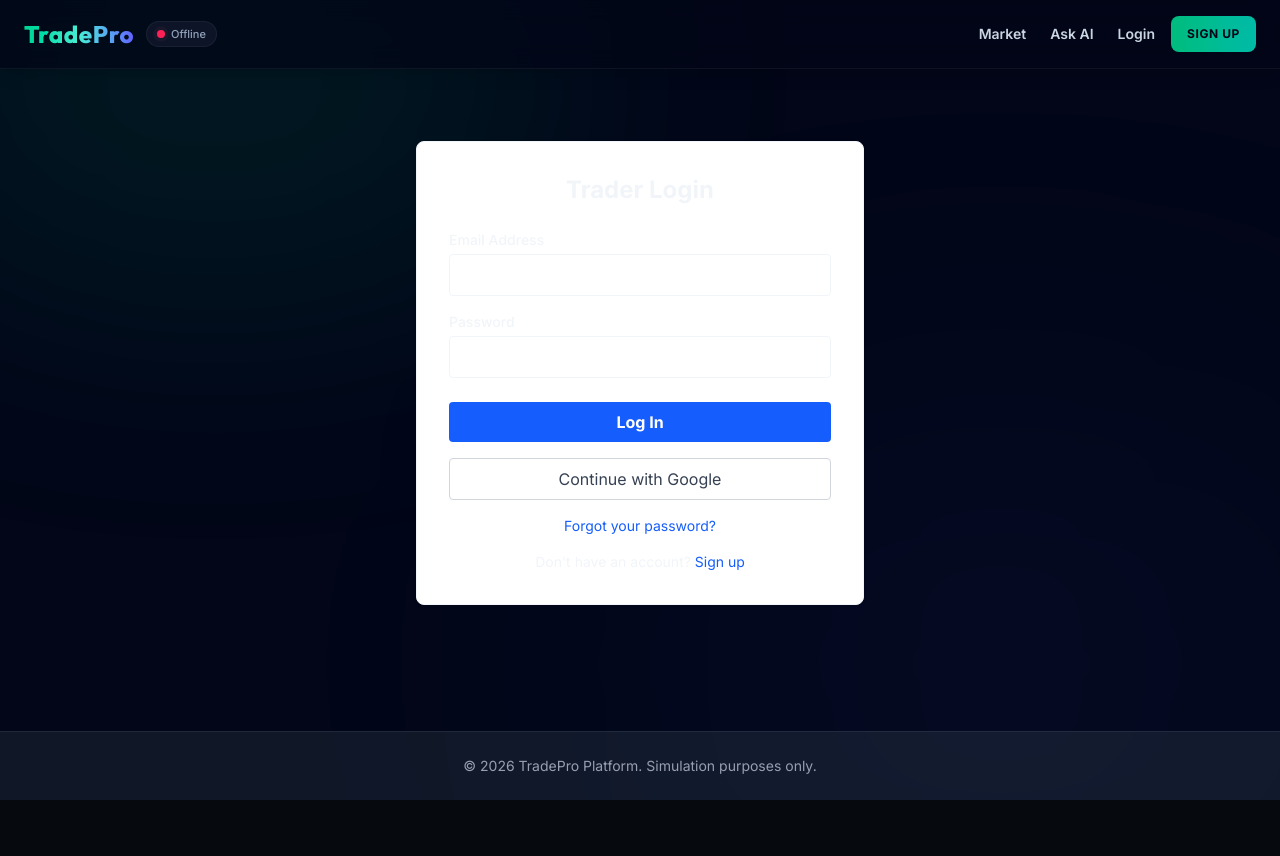
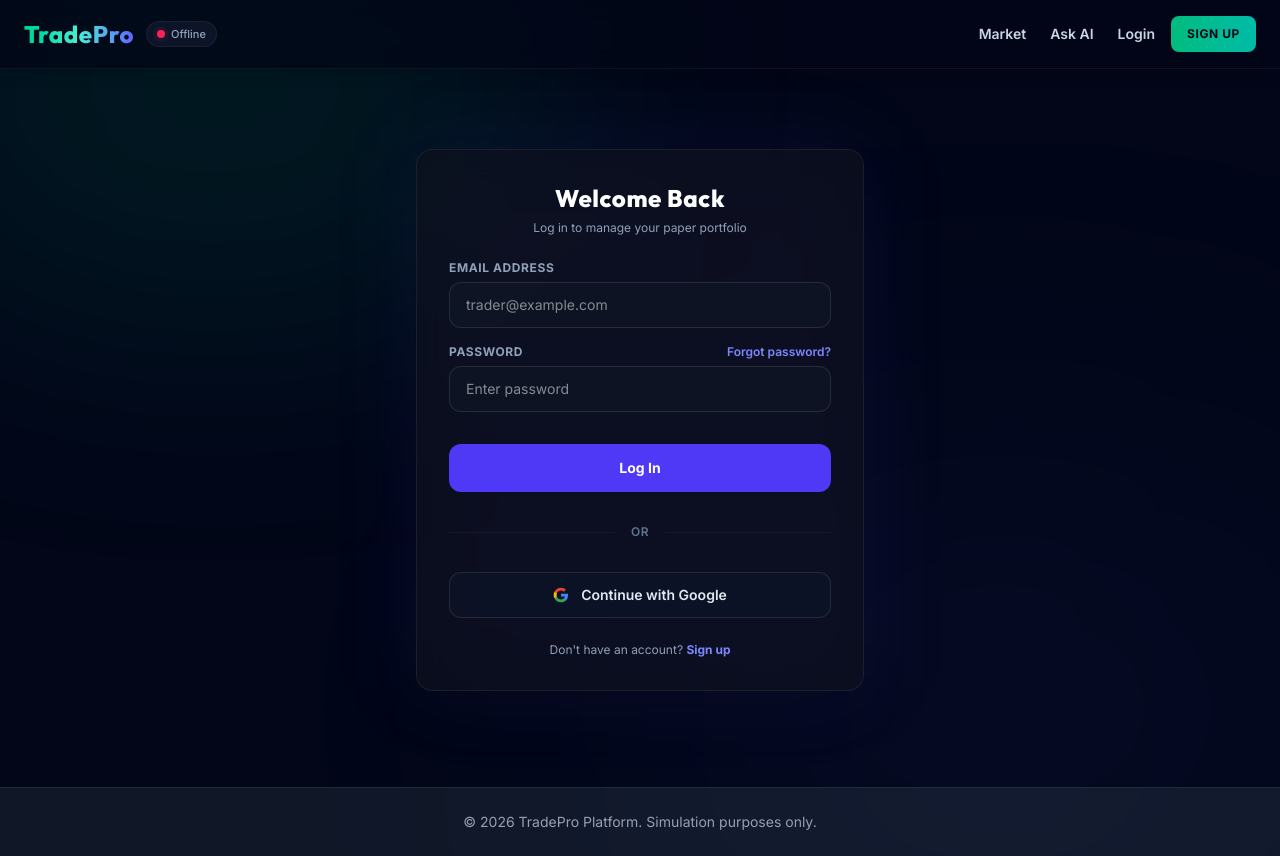
Before and after one commit to YAGNESHWAR95/Stock-Trading-Simulation, a React (Vite) app in the folder frontend/: page /login in a window 1280 px wide. Before the commit the page ends 800 px from the top, so only its background shows below. Built offline with nearby package versions, Linux system fonts and the light colour scheme; no server answers.

Commit message:
style: elevate home, login, and registration layouts with premium glass aesthetics

```diff
--- a/frontend/src/components/Home.jsx
+++ b/frontend/src/components/Home.jsx
@@ -5,30 +5,93 @@ export default function Home() {
   const { isAuthenticated } = useAuth();
 
   return (
-    <div className="min-h-[70vh] flex flex-col items-center justify-center text-center px-4 py-8 sm:px-6">
-      <h1 className="text-4xl sm:text-5xl font-extrabold text-gray-900 mb-6 leading-tight max-w-4xl">
-        Master the Markets with <span className="text-green-500">TradePro</span>
+    <div className="relative min-h-[80vh] flex flex-col items-center justify-center text-center px-4 py-12">
+
+      {/* Visual Accent Glow Backdrops */}
+      <div className="absolute top-1/2 left-1/2 -translate-x-1/2 -translate-y-1/2 -z-10 w-[70%] h-[70%] bg-indigo-500/5 rounded-full blur-[100px] pointer-events-none" />
+
+      {/* Main Container Workspace */}
+      <div className="max-w-4xl mx-auto space-y-8 relative z-10">
+
+        {/* Main Hero Header Title */}
+        <div className="space-y-4">
+          <span className="inline-flex items-center gap-1.5 bg-indigo-500/10 border border-indigo-500/20 text-indigo-300 font-bold text-xs uppercase tracking-widest px-4 py-1.5 rounded-full">
+            Simulated Paper Exchange
+          </span>
+          <h1 className="text-4xl sm:text-6xl font-display font-black text-white leading-tight tracking-tight">
+            Master the Markets with{" "}
+            <span className="bg-gradient-to-r from-emerald-400 via-teal-300 to-indigo-500 bg-clip-text text-transparent drop-shadow-sm font-black">
+              TradePro
+            </span>
           </h1>
-      <p className="text-base sm:text-xl text-gray-600 mb-8 max-w-2xl mx-auto">
-        Experience real-time virtual trading. Get $10,000 in demo cash when you sign up and test your strategies risk-free.
+          <p className="text-base sm:text-lg text-slate-400 max-w-2xl mx-auto font-medium leading-relaxed">
+            Experience real-time virtual trading. Get $100,000 in demo cash when you sign up and test your financial strategies risk-free on real live fluctuations.
           </p>
+        </div>
 
-      <div className="flex w-full flex-col items-center justify-center gap-4 sm:flex-row">
+        {/* Dynamic Navigation Action Hub */}
+        <div className="flex flex-col sm:flex-row items-center justify-center gap-4 w-full max-w-md mx-auto pt-4">
           {isAuthenticated ? (
-          <Link to="/market" className="w-full sm:w-auto bg-green-600 text-white px-8 py-3 rounded-lg font-bold text-lg hover:bg-green-700 transition">
-            Enter Market
+            <Link
+              to="/market"
+              className="w-full sm:w-auto bg-gradient-to-r from-emerald-500 to-teal-500 text-slate-950 px-8 py-3.5 rounded-xl font-bold text-base hover:shadow-[0_0_20px_rgba(16,185,129,0.3)] hover:scale-[1.02] transition duration-200 text-center cursor-pointer"
+            >
+              Enter Market Board
             </Link>
           ) : (
             <>
-            <Link to="/register" className="w-full sm:w-auto bg-green-600 text-white px-8 py-3 rounded-lg font-bold text-lg hover:bg-green-700 transition">
+              <Link
+                to="/register"
+                className="w-full sm:w-auto bg-gradient-to-r from-indigo-500 to-purple-600 text-white px-8 py-3.5 rounded-xl font-bold text-base hover:shadow-[0_0_20px_rgba(99,102,241,0.3)] hover:scale-[1.02] transition duration-200 text-center cursor-pointer"
+              >
                 Start Trading Now
               </Link>
-            <Link to="/login" className="w-full sm:w-auto bg-white text-gray-900 border border-gray-300 px-8 py-3 rounded-lg font-bold text-lg hover:bg-gray-50 transition">
+              <Link
+                to="/login"
+                className="w-full sm:w-auto bg-slate-900/50 hover:bg-slate-900 border border-white/10 text-slate-200 hover:text-white px-8 py-3.5 rounded-xl font-bold text-base transition duration-200 text-center cursor-pointer"
+              >
                 Log In
               </Link>
             </>
           )}
         </div>
+
+        {/* Feature Cards Grid (Neat and Clean) */}
+        <div className="grid grid-cols-1 sm:grid-cols-3 gap-5 pt-12 max-w-3xl mx-auto">
+
+          <div className="glass-panel p-5 rounded-2xl border border-white/5 text-center space-y-2">
+            <div className="w-10 h-10 bg-indigo-500/10 border border-indigo-500/15 rounded-xl flex items-center justify-center text-indigo-400 mx-auto">
+              <svg className="w-5 h-5" fill="none" stroke="currentColor" viewBox="0 0 24 24">
+                <path strokeLinecap="round" strokeLinejoin="round" strokeWidth="2.5" d="M12 8c-1.657 0-3 .895-3 2s1.343 2 3 2 3 .895 3 2-1.343 2-3 2m0-8c1.11 0 2.08.402 2.599 1M12 8V7m0 1v8m0 0v1m0-1c-1.11 0-2.08-.402-2.599-1M21 12a9 9 0 11-18 0 9 9 0 0118 0z" />
+              </svg>
+            </div>
+            <h3 className="font-display font-extrabold text-white text-sm">Demo Wallet</h3>
+            <p className="text-xs text-slate-500 leading-normal">Practice paper trading with a default $100,000 risk-free account balance.</p>
+          </div>
+
+          <div className="glass-panel p-5 rounded-2xl border border-white/5 text-center space-y-2">
+            <div className="w-10 h-10 bg-emerald-500/10 border border-emerald-500/15 rounded-xl flex items-center justify-center text-emerald-400 mx-auto">
+              <svg className="w-5 h-5" fill="none" stroke="currentColor" viewBox="0 0 24 24">
+                <path strokeLinecap="round" strokeLinejoin="round" strokeWidth="2.5" d="M13 10V3L4 14h7v7l9-11h-7z" />
+              </svg>
+            </div>
+            <h3 className="font-display font-extrabold text-white text-sm">Real-Time Feeds</h3>
+            <p className="text-xs text-slate-500 leading-normal">Track price updates streaming continuously via persistent WebSockets.</p>
+          </div>
+
+          <div className="glass-panel p-5 rounded-2xl border border-white/5 text-center space-y-2">
+            <div className="w-10 h-10 bg-purple-500/10 border border-purple-500/15 rounded-xl flex items-center justify-center text-purple-400 mx-auto">
+              <svg className="w-5 h-5" fill="none" stroke="currentColor" viewBox="0 0 24 24">
+                <path strokeLinecap="round" strokeLinejoin="round" strokeWidth="2.5" d="M9.663 17h4.673M12 3v1m6.364 1.636l-.707.707M21 12h-1M4 12H3m3.343-5.657l-.707-.707m2.828 9.9a5 5 0 117.072 0l-.548.547A3.374 3.374 0 0014 18.469V19a2 2 0 11-4 0v-.531c0-.895-.356-1.754-.988-2.386l-.548-.547z" />
+              </svg>
+            </div>
+            <h3 className="font-display font-extrabold text-white text-sm">Groq AI Doubt Clearer</h3>
+            <p className="text-xs text-slate-500 leading-normal">Consult a virtual assistant using Llama-3.3 on demand for strategy queries.</p>
+          </div>
+
+        </div>
+
+      </div>
     </div>
   );
 }
--- a/frontend/src/components/Login.jsx
+++ b/frontend/src/components/Login.jsx
@@ -5,7 +5,7 @@ import toast from "react-hot-toast";
 
 export default function Login() {
   const navigate = useNavigate();
-  const location = useLocation(); // 👈 Access state data passed down from your ProtectedRoute router guard
+  const location = useLocation();
   const { login, isAuthenticated, error, currentUser } = useAuth();
   const [formData, setFormData] = useState({ email: "", password: "" });
 
@@ -14,7 +14,6 @@ export default function Login() {
     await login(formData);
   };
 
-  // Redirect after successful login
   useEffect(() => {
     if (isAuthenticated) {
       toast.success("Welcome back!");
@@ -22,12 +21,8 @@ export default function Login() {
       if (currentUser?.role === "ADMIN") {
         navigate("/admin-dashboard", { replace: true });
       } else {
-        // 1. Check if a dynamic history redirect state was captured by the router guard
         const dynamicReturnPath = location.state?.from?.pathname;
-
-        // 2. If it exists, send them back to their current refresh tab; otherwise fallback to "/market"
         const targetPath = dynamicReturnPath || "/market";
-
         navigate(targetPath, { replace: true });
       }
     } else if (error) {
@@ -36,50 +31,94 @@ export default function Login() {
   }, [isAuthenticated, error, navigate, currentUser, location]);
 
   return (
-    <div className="max-w-md mx-auto mt-10 bg-white p-8 border rounded-lg shadow-sm">
-      <h2 className="text-2xl font-bold text-center mb-6">Trader Login</h2>
-      <form onSubmit={handleSubmit} className="flex flex-col gap-4">
-        <div>
-          <label className="block text-sm font-medium mb-1">Email Address</label>
+    <div className="max-w-md mx-auto my-12 relative">
+      {/* Decorative backdrop aura */}
+      <div className="absolute inset-0 -z-10 bg-indigo-500/10 rounded-3xl blur-2xl pointer-events-none" />
+
+      <div className="glass-panel p-8 rounded-2xl shadow-2xl border border-white/5 relative z-10 space-y-6">
+
+        {/* Title Block */}
+        <div className="text-center space-y-1.5">
+          <h2 className="text-2xl font-display font-black text-white tracking-wide">Welcome Back</h2>
+          <p className="text-xs text-slate-400">Log in to manage your paper portfolio</p>
+        </div>
+
+        {/* Input Form */}
+        <form onSubmit={handleSubmit} className="space-y-4">
+
+          <div className="space-y-1.5">
+            <label className="block text-xs font-bold text-slate-400 uppercase tracking-wider">Email Address</label>
             <input
               type="email"
               required
-            className="w-full border p-2 rounded focus:outline-blue-500"
+              placeholder="trader@example.com"
+              className="premium-input w-full px-4 py-3 rounded-xl text-sm"
               value={formData.email}
               onChange={e => setFormData({...formData, email: e.target.value})}
             />
           </div>
-        <div>
-          <label className="block text-sm font-medium mb-1">Password</label>
+
+          <div className="space-y-1.5">
+            <div className="flex items-center justify-between">
+              <label className="block text-xs font-bold text-slate-400 uppercase tracking-wider">Password</label>
+              <Link to="/forgot-password" className="text-xs font-semibold text-indigo-400 hover:text-indigo-300 hover:underline">
+                Forgot password?
+              </Link>
+            </div>
             <input
               type="password"
               required
-            className="w-full border p-2 rounded focus:outline-blue-500"
+              placeholder="Enter password"
+              className="premium-input w-full px-4 py-3 rounded-xl text-sm"
               value={formData.password}
               onChange={e => setFormData({...formData, password: e.target.value})}
             />
           </div>
-        <button type="submit" className="bg-blue-600 text-white font-bold py-2 rounded mt-2 hover:bg-blue-700 transition">
+
+          <button
+            type="submit"
+            className="w-full bg-indigo-600 hover:bg-indigo-700 text-white font-bold py-3.5 rounded-xl mt-4 hover:shadow-[0_0_15px_rgba(99,102,241,0.25)] hover:scale-[1.01] transition-all duration-200 cursor-pointer text-sm"
+          >
             Log In
           </button>
+
         </form>
 
-      <div className="mt-4">
+        {/* Separator */}
+        <div className="relative flex py-2 items-center">
+          <div className="flex-grow border-t border-white/5"></div>
+          <span className="flex-shrink mx-4 text-slate-500 text-xs font-semibold uppercase tracking-wider">or</span>
+          <div className="flex-grow border-t border-white/5"></div>
+        </div>
+
+        {/* Google OAuth Button */}
+        <div>
           <button
             type="button"
             onClick={() => window.location.href = `${import.meta.env.VITE_BACKEND_URL || "http://localhost:4000"}/api/auth/google`}
-          className="w-full inline-flex items-center justify-center gap-2 border border-gray-300 rounded py-2 text-gray-700 hover:bg-gray-50 transition"
+            className="w-full flex items-center justify-center gap-3 bg-slate-900/50 hover:bg-slate-900 border border-white/10 rounded-xl py-3 text-slate-200 hover:text-white transition duration-200 cursor-pointer text-sm font-semibold"
           >
-          Continue with Google
+            <svg className="w-4 h-4" viewBox="0 0 24 24" fill="currentColor">
+              <path d="M22.56 12.25c0-.78-.07-1.53-.2-2.25H12v4.26h5.92c-.26 1.37-1.04 2.53-2.21 3.31v2.77h3.57c2.08-1.92 3.28-4.74 3.28-8.09z" fill="#4285F4" />
+              <path d="M12 23c2.97 0 5.46-.98 7.28-2.66l-3.57-2.77c-.98.66-2.23 1.06-3.71 1.06-2.86 0-5.29-1.93-6.16-4.53H2.18v2.84C3.99 20.53 7.7 23 12 23z" fill="#34A853" />
+              <path d="M5.84 14.09c-.22-.66-.35-1.36-.35-2.09s.13-1.43.35-2.09V7.06H2.18C1.43 8.55 1 10.22 1 12s.43 3.45 1.18 4.94l2.85-2.22.81-.63z" fill="#FBBC05" />
+              <path d="M12 5.38c1.62 0 3.06.56 4.21 1.64l3.15-3.15C17.45 2.09 14.97 1 12 1 7.7 1 3.99 3.47 2.18 7.06l3.66 2.84c.87-2.6 3.3-4.53 6.16-4.53z" fill="#EA4335" />
+            </svg>
+            <span>Continue with Google</span>
           </button>
         </div>
 
-      <p className="text-center mt-4 text-sm">
-        <Link to="/forgot-password" className="text-blue-600 hover:underline">Forgot your password?</Link>
+        {/* Footer Account Prompt */}
+        <div className="text-center text-xs text-slate-400 space-y-1">
+          <p>
+            Don't have an account?{" "}
+            <Link to="/register" className="text-indigo-400 font-bold hover:text-indigo-300 hover:underline">
+              Sign up
+            </Link>
           </p>
-      <p className="text-center mt-4 text-sm">
-        Don't have an account? <Link to="/register" className="text-blue-600 hover:underline">Sign up</Link>
-      </p>
+        </div>
+
+      </div>
     </div>
   );
 }
--- a/frontend/src/components/Register.jsx
+++ b/frontend/src/components/Register.jsx
@@ -16,22 +16,18 @@ export default function Register() {
   const handleSubmit = async (e) => {
     e.preventDefault();
 
-    // 1. Enforce Regulatory Guidelines Verification First
     if (!acceptedTerms) {
       toast.error("Please read and accept the SEBI guidelines to proceed.");
       return;
     }
 
-    // 2. Client-Side Password Length Safeguard Interceptor
     if (formData.password.length < 8) {
-      toast.error("Password is too short! It must be at least 8 characters long.");
-      return; // Stops the submission pipeline instantly
+      toast.error("Password must be at least 8 characters long.");
+      return;
     }
 
     try {
-      // Execute registration query over our base instance layout configuration
       await baseAPI.post("/api/auth/register", formData);
-
       toast.success("Registration successful! Welcome to TradePro.");
       navigate("/login");
     } catch (err) {
@@ -40,48 +36,69 @@ export default function Register() {
   };
 
   return (
-    <div className="max-w-md mx-auto my-10 bg-white p-8 border border-gray-100 rounded-2xl shadow-xl">
-      <div className="text-center mb-6">
-        <h2 className="text-2xl font-bold text-blue-900">Create Trader Account</h2>
-        <p className="text-gray-500 text-sm">Fill in your details to get started</p>
+    <div className="max-w-md mx-auto my-12 relative">
+      {/* Decorative backdrop aura */}
+      <div className="absolute inset-0 -z-10 bg-emerald-500/10 rounded-3xl blur-2xl pointer-events-none" />
+
+      <div className="glass-panel p-8 rounded-2xl shadow-2xl border border-white/5 relative z-10 space-y-6">
+
+        {/* Title Block */}
+        <div className="text-center space-y-1.5">
+          <h2 className="text-2xl font-display font-black text-white tracking-wide">Create Account</h2>
+          <p className="text-xs text-slate-400">Join TradePro virtual simulation platform</p>
         </div>
 
+        {/* Input Form */}
         <form onSubmit={handleSubmit} className="space-y-4">
+
+          {/* First & Last Name Sub-Grid */}
           <div className="grid grid-cols-2 gap-3">
+            <div className="space-y-1.5">
+              <label className="block text-[10px] font-bold text-slate-400 uppercase tracking-wider">First Name</label>
               <input
-            type="text" placeholder="First Name" required
-            className="border p-2.5 rounded-lg focus:ring-2 focus:ring-blue-400 outline-none transition"
+                type="text" placeholder="Alex" required
+                className="premium-input w-full px-3 py-2.5 rounded-xl text-sm"
                 value={formData.firstName}
                 onChange={e => setFormData({...formData, firstName: e.target.value})}
               />
+            </div>
+            <div className="space-y-1.5">
+              <label className="block text-[10px] font-bold text-slate-400 uppercase tracking-wider">Last Name</label>
               <input
-            type="text" placeholder="Last Name"
-            className="border p-2.5 rounded-lg focus:ring-2 focus:ring-blue-400 outline-none transition"
+                type="text" placeholder="Mercer"
+                className="premium-input w-full px-3 py-2.5 rounded-xl text-sm"
                 value={formData.lastName}
                 onChange={e => setFormData({...formData, lastName: e.target.value})}
               />
             </div>
+          </div>
 
+          {/* Email Address */}
+          <div className="space-y-1.5">
+            <label className="block text-[10px] font-bold text-slate-400 uppercase tracking-wider">Email Address</label>
             <input
-          type="email" placeholder="Email Address" required
-          className="border p-2.5 w-full rounded-lg focus:ring-2 focus:ring-blue-400 outline-none transition"
+              type="email" placeholder="trader@example.com" required
+              className="premium-input w-full px-4 py-2.5 rounded-xl text-sm"
               value={formData.email}
               onChange={e => setFormData({...formData, email: e.target.value})}
             />
+          </div>
 
+          {/* Password */}
+          <div className="space-y-1.5">
+            <label className="block text-[10px] font-bold text-slate-400 uppercase tracking-wider">Password</label>
             <input
-          type="password" placeholder="Password (Min. 8 chars)" required
-          className="border p-2.5 w-full rounded-lg focus:ring-2 focus:ring-blue-400 outline-none transition"
+              type="password" placeholder="Min. 8 characters" required
+              className="premium-input w-full px-4 py-2.5 rounded-xl text-sm"
               value={formData.password}
               onChange={e => setFormData({...formData, password: e.target.value})}
             />
+          </div>
 
-        {/* --- SEBI GUIDELINES FILE SECTION --- */}
-        <div className="bg-gray-50 p-4 rounded-xl border border-gray-200 mt-6">
-          <h3 className="text-xs font-bold text-gray-700 uppercase tracking-wider mb-2">
-            Regulatory Compliance
-          </h3>
-          <p className="text-[11px] text-gray-500 leading-relaxed mb-3">
+          {/* Regulatory Compliance PDF Drawer */}
+          <div className="bg-slate-900/60 p-4 rounded-xl border border-white/5 space-y-2 mt-4">
+            <span className="text-[9px] font-bold text-slate-400 uppercase tracking-widest block">Regulatory Compliance</span>
+            <p className="text-[10px] text-slate-500 leading-relaxed">
               To ensure investor protection, SEBI requires all market participants to review the standard operating procedures and risk disclosures.
             </p>
 
@@ -89,44 +106,50 @@ export default function Register() {
               href="/sebi-guidelines.pdf"
               target="_blank"
               rel="noopener noreferrer"
-            className="inline-flex items-center gap-2 text-sm font-bold text-blue-600 hover:text-blue-800 transition underline decoration-2 underline-offset-4"
+              className="inline-flex items-center gap-1.5 text-xs font-bold text-indigo-400 hover:text-indigo-300 transition hover:underline"
             >
-            <svg xmlns="http://www.w3.org/2000/svg" className="h-5 w-5" fill="none" viewBox="0 0 24 24" stroke="currentColor">
-              <path strokeLinecap="round" strokeLinejoin="round" strokeWidth={2} d="M12 10v6m0 0l-3-3m3 3l3-3m2 8H7a2 2 0 01-2-2V5a2 2 0 012-2h5.586a1 1 0 01.707.293l5.414 5.414a1 1 0 01.293.707V19a2 2 0 01-2 2z" />
+              <svg className="w-4 h-4 text-indigo-400" fill="none" stroke="currentColor" viewBox="0 0 24 24">
+                <path strokeLinecap="round" strokeLinejoin="round" strokeWidth="2.5" d="M12 10v6m0 0l-3-3m3 3l3-3m2 8H7a2 2 0 01-2-2V5a2 2 0 012-2h5.586a1 1 0 01.707.293l5.414 5.414a1 1 0 01.293.707V19a2 2 0 01-2 2z" />
               </svg>
-            Read Official SEBI Guidelines (PDF)
+              <span>Download Official SEBI Guidelines (PDF)</span>
             </a>
           </div>
 
-        {/* --- ACCEPT AND CONTINUE CHECKBOX --- */}
+          {/* Regulatory Compliance Acknowledge Box */}
           <div className="flex items-start gap-3 py-2">
             <input
               type="checkbox"
               id="accept-terms"
-            className="mt-1 h-5 w-5 rounded border-gray-300 text-blue-600 focus:ring-blue-500 cursor-pointer"
+              className="mt-0.5 h-4 w-4 border-white/10 rounded bg-slate-950 focus:ring-indigo-500 cursor-pointer"
               checked={acceptedTerms}
               onChange={(e) => setAcceptedTerms(e.target.checked)}
             />
-          <label htmlFor="accept-terms" className="text-xs text-gray-600 leading-snug cursor-pointer select-none">
-            I confirm that I have downloaded/read the SEBI guidelines and I **Accept and Continue** with this virtual trading simulation.
+            <label htmlFor="accept-terms" className="text-[11px] text-slate-400 leading-snug cursor-pointer select-none">
+              I confirm that I have reviewed the SEBI guidelines and I **Accept and Continue** with this virtual trading simulation.
             </label>
           </div>
 
           <button
             type="submit"
             disabled={!acceptedTerms}
-          className={`w-full py-3 rounded-xl font-bold text-white transition-all shadow-md ${
+            className={`w-full py-3.5 rounded-xl font-bold text-sm transition-all duration-200 ${
               acceptedTerms
-            ? "bg-blue-600 hover:bg-blue-700 hover:shadow-lg active:scale-95 cursor-pointer"
-            : "bg-gray-300 cursor-not-allowed"
+              ? "bg-indigo-600 hover:bg-indigo-700 text-white shadow-md hover:shadow-[0_0_15px_rgba(99,102,241,0.25)] hover:scale-[1.01] active:scale-95 cursor-pointer"
+              : "bg-slate-900 text-slate-600 border border-white/5 cursor-not-allowed"
             }`}
           >
             Create Account
           </button>
         </form>
 
-      <div className="text-center mt-6 text-sm text-gray-500">
-        Already have an account? <Link to="/login" className="text-blue-600 font-bold hover:underline">Log in</Link>
+        {/* Footer Account Prompt */}
+        <div className="text-center text-xs text-slate-400">
+          Already have an account?{" "}
+          <Link to="/login" className="text-indigo-400 font-bold hover:text-indigo-300 hover:underline">
+            Log in
+          </Link>
+        </div>
+
       </div>
     </div>
   );
```
Lines whose indentation alone changed are shown as unchanged.
